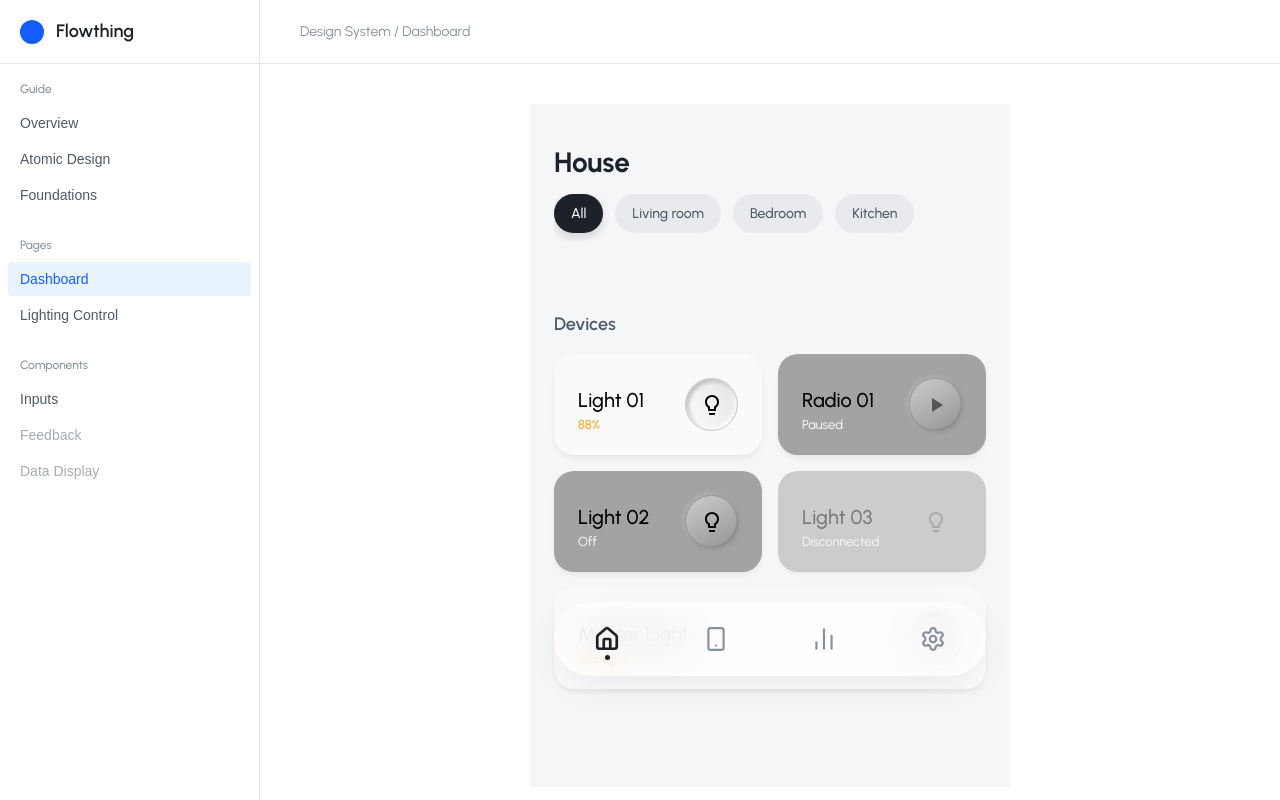
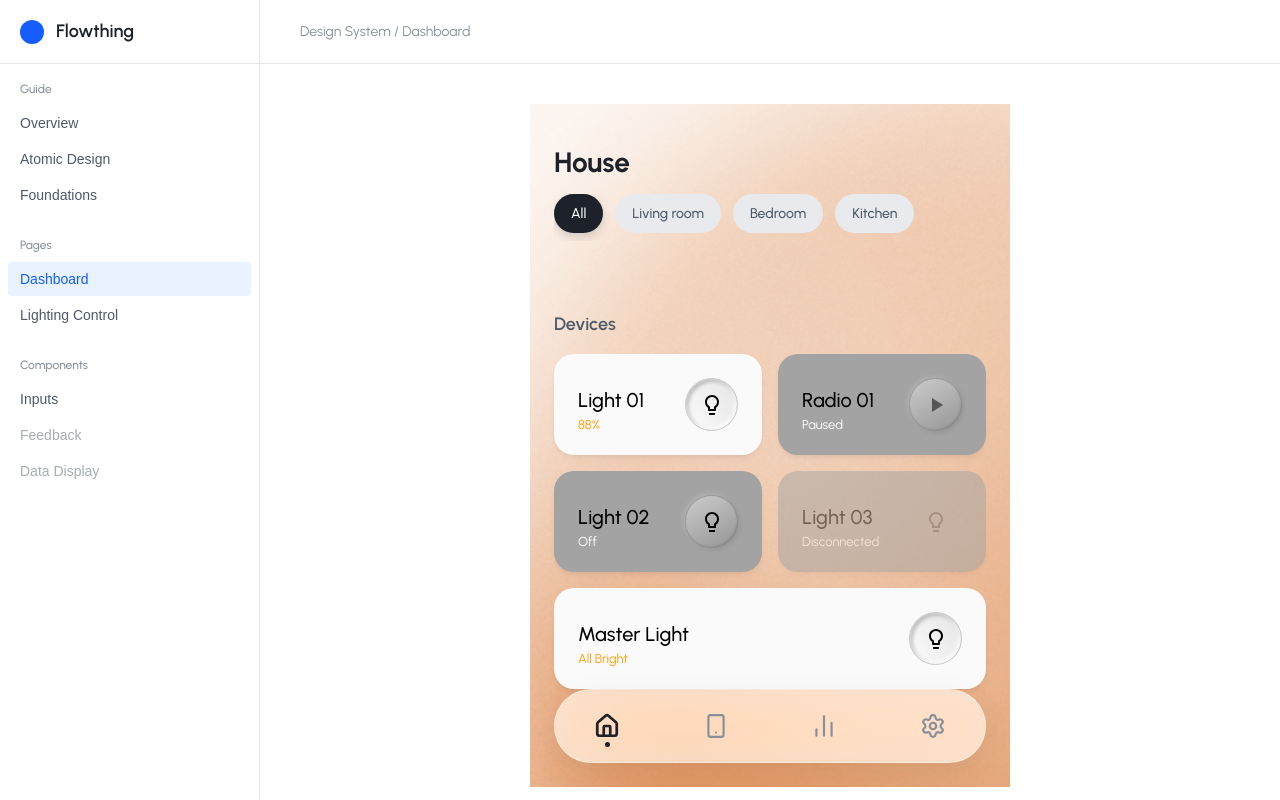
Before and after one commit to johneybi/IotDesignsystem, a React (Vite) app: page / in a window 1280 px wide. Both pictures are taken after a click on the button "Dashboard". Built offline with nearby package versions, Linux system fonts and the light colour scheme; a web font is replaced by a local one.

Commit message:
add/dashboardbg

```diff
--- a/src/components/pages/Dashboard/Dashboard.jsx
+++ b/src/components/pages/Dashboard/Dashboard.jsx
@@ -4,6 +4,7 @@ import Chip from '../../atoms/Chip/Chip';
 import BinaryDeviceCard from '../../organisms/Cards/BinaryDeviceCard/BinaryDeviceCard';
 import ActionDeviceCard from '../../organisms/Cards/ActionDeviceCard/ActionDeviceCard';
 import TabBar from '../../organisms/Navigation/TabBar/TabBar';
+import dashboardBg from '../../../assets/images/dashboard_bg_mono.png';
 
 const Dashboard = () => {
     const [activeTab, setActiveTab] = useState('All');
@@ -34,6 +35,12 @@ const Dashboard = () => {
 
     return (
         <div className={styles.dashboard}>
+            <div className={styles.backgroundLayer}>
+                <img src={dashboardBg} alt="" className={styles.backgroundImage} />
+                <div className={styles.colorOverlay} />
+            </div>
+
+            <div className={styles.content}>
                 <div className={styles.header}>
                     <h1 className={styles.title}>House</h1>
 
@@ -108,6 +115,7 @@ const Dashboard = () => {
 
                 <TabBar activeTab={navTab} onTabChange={setNavTab} />
             </div>
+        </div>
     );
 };
 
--- a/src/components/pages/Dashboard/Dashboard.module.css
+++ b/src/components/pages/Dashboard/Dashboard.module.css
@@ -2,13 +2,53 @@
   width: 100%;
   max-width: 480px; /* Mobile-ish width constraint for the demo */
   margin: 0 auto;
-  background-color: var(--color-bg-app); /* #F4F6F8 */
   min-height: 85vh; /* Ensure it takes up vertical space */
   display: flex;
   flex-direction: column;
-  padding: 24px;
-  padding-bottom: 0; /* TabBar wrapper handles spacing */
   box-sizing: border-box;
+  position: relative;
+  overflow: hidden;
+  background-color: var(--color-bg-app); /* Fallback */
+}
+
+.backgroundLayer {
+    position: absolute;
+    top: 0;
+    left: 0;
+    width: 100%;
+    height: 100%;
+    z-index: 0;
+    pointer-events: none;
+}
+
+.backgroundImage {
+    position: absolute;
+    top: 0;
+    left: 0;
+    width: 100%;
+    height: 100%;
+    object-fit: cover;
+}
+
+.colorOverlay {
+    position: absolute;
+    top: 0;
+    left: 0;
+    width: 100%;
+    height: 100%;
+    background-color: #da8345;
+    mix-blend-mode: screen;
+}
+
+.content {
+    position: relative;
+    z-index: 1;
+    display: flex;
+    flex-direction: column;
+    padding: 24px;
+    padding-bottom: 0;
+    height: 100%;
+    flex: 1;
 }
 
 .header {
```
Also changed, not shown: src/assets/images/dashboard_bg.png (added), src/assets/images/dashboard_bg_mono.png (added). Lines whose indentation alone changed are shown as unchanged.
